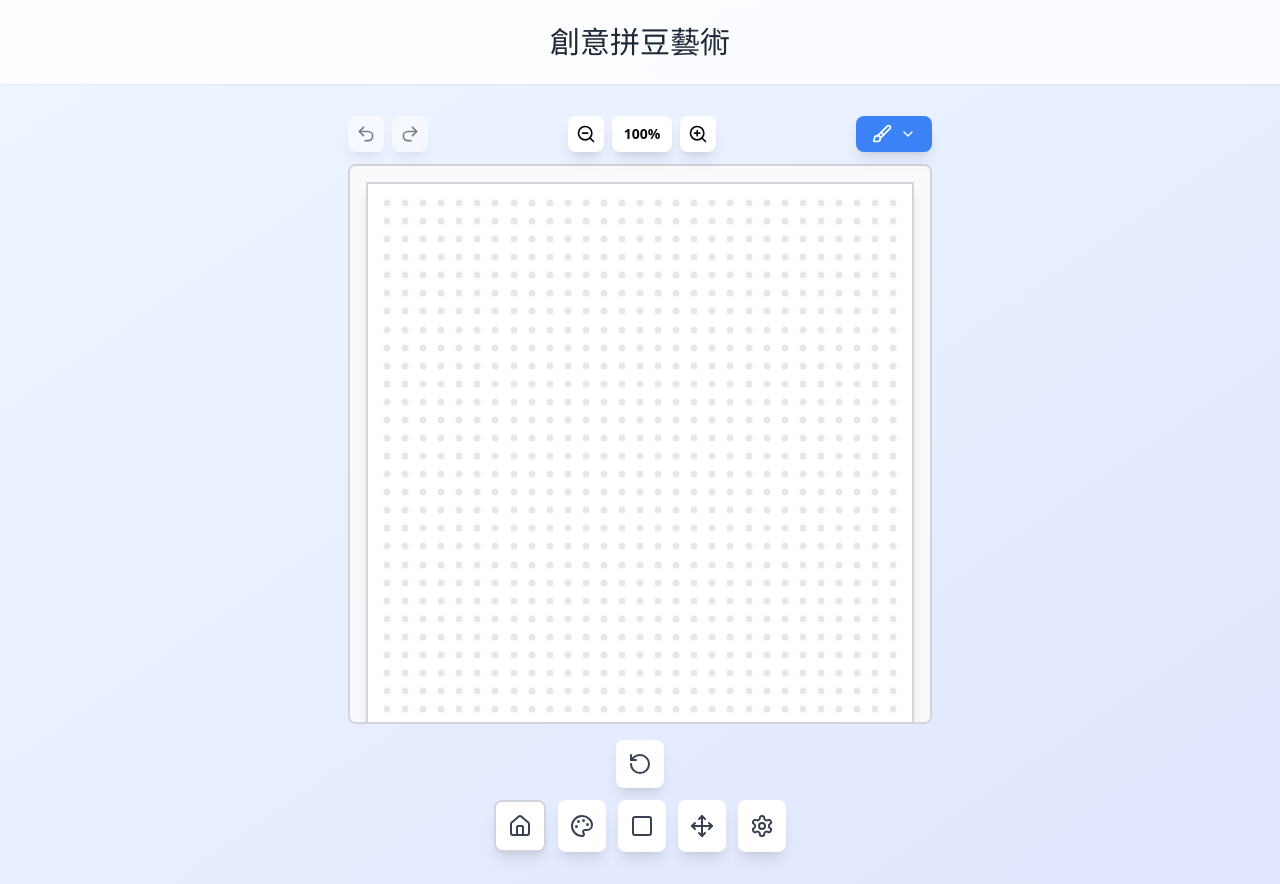
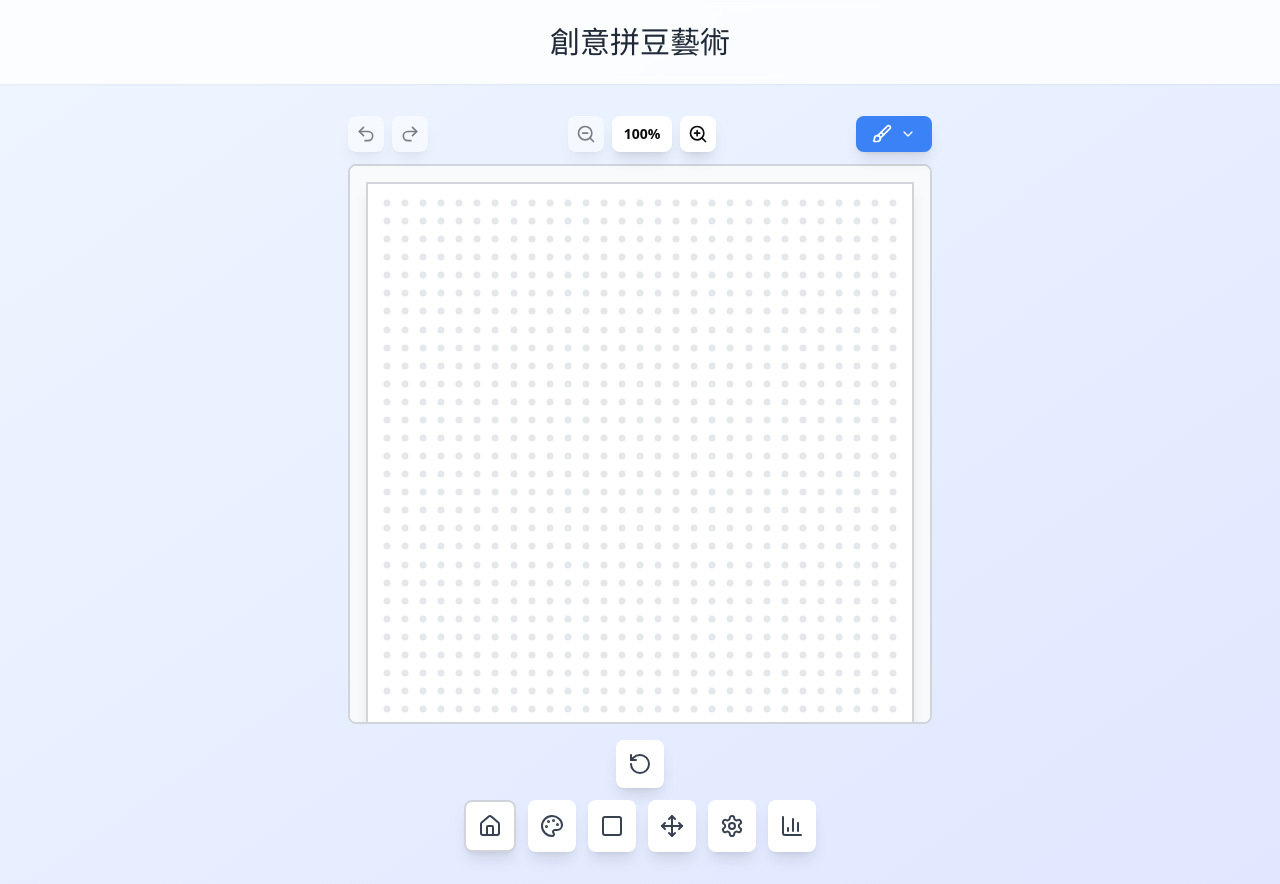
Before and after one commit to AustinWu887/beads, a React (Vite) app: page /#/editor in a window 1280 px wide. Built offline with nearby package versions, Linux system fonts and the light colour scheme.

Commit message:
feat: 新增 max-height-400px 與 border-top-2 樣式類別

```diff
--- /dev/null
+++ b/src/components/StatsPanel.tsx
@@ -0,0 +1,75 @@
+/**
+ * 統計面板元件 - 顯示拼豆顏色統計
+ */
+import React from 'react';
+
+interface StatsPanelProps {
+  grid: string[][];
+}
+
+const StatsPanel: React.FC<StatsPanelProps> = ({ grid }) => {
+  // 計算每個顏色的數量
+  const calculateStats = () => {
+    const colorCount: { [key: string]: number } = {};
+
+    grid.forEach(row => {
+      row.forEach(color => {
+        if (color) {
+          colorCount[color] = (colorCount[color] || 0) + 1;
+        }
+      });
+    });
+
+    // 轉換為陣列並排序（數量從多到少）
+    return Object.entries(colorCount)
+      .map(([color, count]) => ({ color, count }))
+      .sort((a, b) => b.count - a.count);
+  };
+
+  const stats = calculateStats();
+  const total = stats.reduce((sum, item) => sum + item.count, 0);
+
+  return (
+    <div className="bg-white rounded-lg shadow-md p-4">
+      <h3 className="text-lg font-semibold mb-4 text-gray-700">拼豆統計</h3>
+
+      {stats.length === 0 ? (
+        <p className="text-gray-500 text-center py-4">尚未放置任何拼豆</p>
+      ) : (
+        <>
+          <div className="space-y-2 max-h-[400px] overflow-y-auto">
+            {stats.map(({ color, count }) => (
+              <div
+                key={color}
+                className="flex items-center justify-between p-2 rounded-lg hover:bg-gray-50 transition-all"
+              >
+                <div className="flex items-center gap-3">
+                  <div
+                    className="w-8 h-8 rounded-full border-2 border-gray-300 shadow-sm"
+                    style={{ backgroundColor: color }}
+                  />
+                  <span className="text-sm font-medium text-gray-700">
+                    {color}
+                  </span>
+                </div>
+                <span className="text-lg font-bold text-gray-800">
+                  {count}
+                </span>
+              </div>
+            ))}
+          </div>
+
+          {/* 總計 */}
+          <div className="mt-4 pt-4 border-t-2 border-gray-200">
+            <div className="flex items-center justify-between p-3 bg-blue-50 rounded-lg">
+              <span className="text-base font-bold text-gray-800">總計</span>
+              <span className="text-xl font-bold text-blue-600">{total}</span>
+            </div>
+          </div>
+        </>
+      )}
+    </div>
+  );
+};
+
+export default StatsPanel;
--- a/src/pages/Home.tsx
+++ b/src/pages/Home.tsx
@@ -10,6 +10,7 @@ import ToolPanel from '../components/ToolPanel';
 import SymmetryPanel from '../components/SymmetryPanel';
 import ImageUploadPanel from '../components/ImageUploadPanel';
 import TransformPanel from '../components/TransformPanel';
+import StatsPanel from '../components/StatsPanel';
 import {
   Palette,
   Settings,
@@ -29,7 +30,8 @@ import {
   Square,
   ZoomIn,
   ZoomOut,
-  Hand
+  Hand,
+  BarChart3
 } from 'lucide-react';
 
 // 對稱類型
@@ -343,12 +345,12 @@ const HomePage: React.FC = () => {
   const handleZoomIn = () => {
     const container = containerRef.current;
     if (!container) {
-      setScale(prev => Math.min(prev + 0.2, 2));
+      setScale(prev => Math.min(prev + 0.2, 3));
       return;
     }
 
     const oldScale = scale;
-    const newScale = Math.min(oldScale + 0.2, 2);
+    const newScale = Math.min(oldScale + 0.2, 3);
 
     // 記錄縮放前的中心位置
     const scrollLeft = container.scrollLeft;
@@ -373,12 +375,12 @@ const HomePage: React.FC = () => {
   const handleZoomOut = () => {
     const container = containerRef.current;
     if (!container) {
-      setScale(prev => Math.max(prev - 0.2, 0.4));
+      setScale(prev => Math.max(prev - 0.2, 1.0));
       return;
     }
 
     const oldScale = scale;
-    const newScale = Math.max(oldScale - 0.2, 0.4);
+    const newScale = Math.max(oldScale - 0.2, 1.0);
 
     // 記錄縮放前的中心位置
     const scrollLeft = container.scrollLeft;
@@ -754,7 +756,8 @@ const HomePage: React.FC = () => {
             <div className="flex gap-2">
               <button
                 onClick={handleZoomOut}
-                className="p-2 bg-white rounded-lg shadow-lg hover:bg-gray-50 transition-all"
+                disabled={scale <= 1.0}
+                className="p-2 bg-white rounded-lg shadow-lg hover:bg-gray-50 transition-all disabled:opacity-50 disabled:cursor-not-allowed"
                 title="縮小"
               >
                 <ZoomOut className="w-5 h-5" />
@@ -764,7 +767,8 @@ const HomePage: React.FC = () => {
               </div>
               <button
                 onClick={handleZoomIn}
-                className="p-2 bg-white rounded-lg shadow-lg hover:bg-gray-50 transition-all"
+                disabled={scale >= 3.0}
+                className="p-2 bg-white rounded-lg shadow-lg hover:bg-gray-50 transition-all disabled:opacity-50 disabled:cursor-not-allowed"
                 title="放大"
               >
                 <ZoomIn className="w-5 h-5" />
@@ -934,6 +938,17 @@ const HomePage: React.FC = () => {
               >
                 <Settings size={24} />
               </button>
+              <button
+                onClick={() => togglePanel('stats')}
+                className={`p-3 rounded-lg shadow-lg transition-all ${
+                  openPanel === 'stats'
+                    ? 'bg-blue-500 text-white'
+                    : 'bg-white text-gray-700 hover:bg-gray-50'
+                }`}
+                title="拼豆統計"
+              >
+                <BarChart3 size={24} />
+              </button>
             </div>
           </div>
         </div>
@@ -994,6 +1009,10 @@ const HomePage: React.FC = () => {
                   canRedo={historyIndex < history.length - 1}
                 />
               )}
+
+              {openPanel === 'stats' && (
+                <StatsPanel grid={grid} />
+              )}
             </div>
           </div>
         </div>
```
Also changed, not shown: 4 other files (tests, documents, lock files or other folders).
